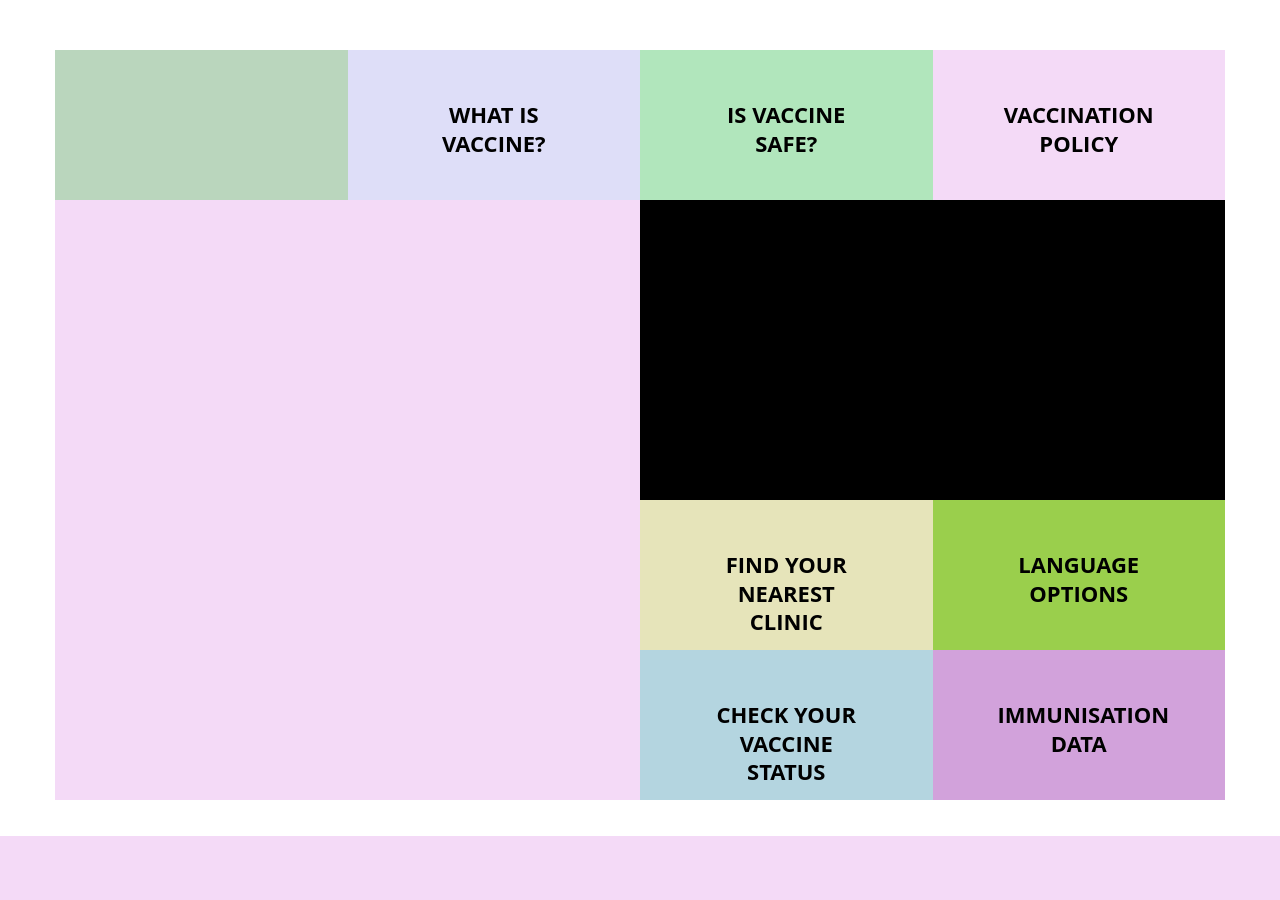
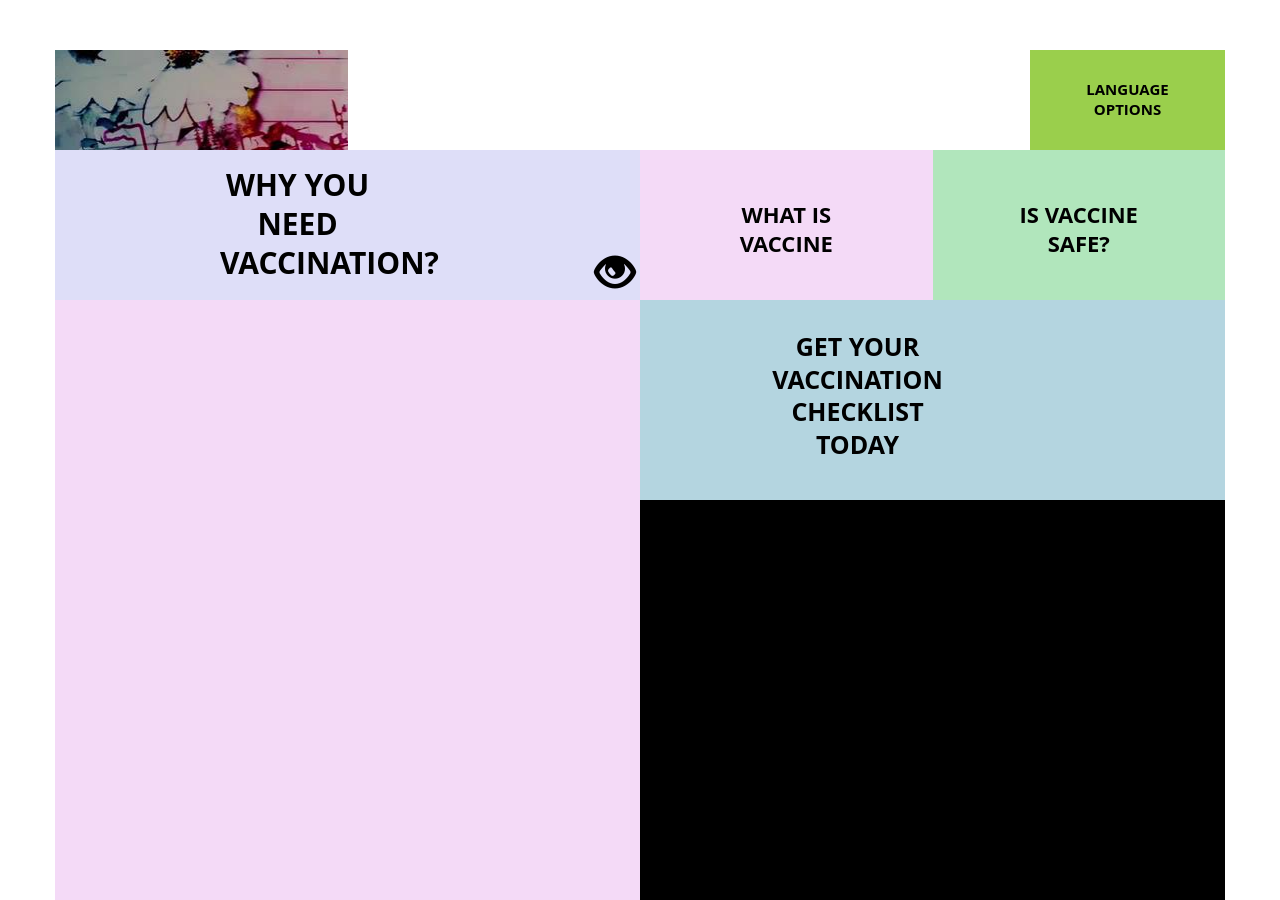
Before and after one commit to hshi0036/immunity, a Django app: page / in a window 1280 px wide. Before the commit the page ends 836 px from the top, so only its background shows below. Run offline with Django 3.2, Linux system fonts and the light colour scheme; some libraries are stand-ins or nearby versions.

Commit message:
update index

```diff
--- a/immunity/immunity/settings.py
+++ b/immunity/immunity/settings.py
@@ -121,3 +121,7 @@ USE_TZ = True
 # https://docs.djangoproject.com/en/1.11/howto/static-files/
 
 STATIC_URL = '/static/'
+
+STATICFILES_DIRS=(
+    os.path.join(BASE_DIR,'static'),
+)
--- a/immunity/templates/index.html
+++ b/immunity/templates/index.html
@@ -53,6 +53,20 @@
 		text-transform:uppercase;
 		font-size:18px;
 	}
+	.card {
+		opacity: 1;
+		user-select:none;
+		-moz-user-select:none; /* Firefox私有属性 */
+	    -webkit-user-select:none; /* WebKit内核私有属性 */
+	    -ms-user-select:none; /* IE私有属性(IE10及以后) */
+	    -khtml-user-select:none; /* KHTML内核私有属性 */
+	    -o-user-select:none; /* Opera私有属性 */
+	    user-select:none; /* CSS3属性 */
+	}
+	.card:hover{
+		cursor: pointer;
+
+	}
 
     </style>
 
@@ -63,30 +77,49 @@
 
 
 	<div class="container">
-	   	<div class="row">
-	      	<div class="col-md-3 col-sm-6"
+		<div class="row">
+			<div class="col-md-3 col-sm-6 card"
 	         	style="background-color: #bad6bd;box-shadow:
-	         	inset 1px -1px 1px #444, inset -1px 1px 1px #444; height: 150px">
+	         	inset 1px -1px 1px #444, inset -1px 1px 1px #444; height: 100px;background-image:url(static/test.jpg);
+                    background-repeat:none;">
 
 	      	</div>
-	      	<div class="col-md-3 col-sm-6 card"
+	      	<div class="col-md-7 col-sm-6 card"
+	         	style="background-color: white;box-shadow:
+	         	inset 1px -1px 1px #444, inset -1px 1px 1px #444; height: 100px;">
+
+	      	</div>
+	      	<div class="col-md-2 col-sm-3 card"
+	         	style="background-color: #9acf4c;box-shadow:
+	         	inset 1px -1px 1px #444, inset -1px 1px 1px #444; height: 100px">
+	         	<p style="font-size: 15px; padding:30px;">language options</p>
+	      	</div>
+
+		</div>
+	   	<div class="row">
+
+	      	<div class="col-md-6 col-sm-6 card"
 	         	style="background-color: #dedef8;box-shadow:
 	         	inset 1px -1px 1px #444, inset -1px 1px 1px #444; height: 150px;">
-	         	<p>what is vaccine?</p>
+	         	<p  style="font-size:30px; padding-top: 15px; padding-left: 150px; padding-right: 250px">why you need vaccination?</p>
+	         	<div style="position: absolute; bottom: 5px; right: 5px">
+  					<i class="glyphicon glyphicon-eye-open" style="color: black; font-size: 40px"></i>
+  				</div>
 	      	</div>
-	      	<div class="col-md-3 col-sm-6"
+	      	<div class="col-md-3 col-sm-6 card"
+	         	style="background-color: #f4daf7;box-shadow:
+	         	inset 1px -1px 1px #444, inset -1px 1px 1px #444; height: 150px">
+	         	<p>what is vaccine</p>
+	      	</div>
+	      	<div class="col-md-3 col-sm-6 card"
 	         	style="background-color: #b1e6bc;box-shadow:
 	         	inset 1px -1px 1px #444, inset -1px 1px 1px #444; height: 150px">
 	         	<p>is vaccine safe?</p>
 
 	      	</div>
-	      	<div class="col-md-3 col-sm-6"
-	         	style="background-color: #f4daf7;box-shadow:
-	         	inset 1px -1px 1px #444, inset -1px 1px 1px #444; height: 150px">
-	         	<p>vaccination policy</p>
-	      	</div>
 
-	      	<div class="col-md-6 col-sm-6"
+
+	      	<div class="col-md-6 col-sm-6 card"
 	         	style="background-color: #f4daf7;box-shadow:
 	         	inset 1px -1px 1px #444, inset -1px 1px 1px #444; height: 600px">
 
@@ -95,31 +128,18 @@
 	         	style="background-color: #dedef8;box-shadow:
 	         	inset 1px -1px 1px #444, inset -1px 1px 1px #444; height: 600px">
 	         	<div class="row">
-	         		<div class="col-md-12 col-sm-12"
+	         		<div class="col-md-12 col-sm-6 card"
+			         	style="background-color: #b4d5e0;box-shadow:
+			         	inset 1px -1px 1px #444, inset -1px 1px 1px #444; height: 200px">
+			         	<p style="font-size:25px;padding-top: 30px; padding-left: 100px; padding-right: 250px">get your vaccination checklist today</p>
+			      	</div>
+	         		<div class="col-md-12 col-sm-12 card"
 			         	style="background-color: black;box-shadow:
-			         	inset 1px -1px 1px #444, inset -1px 1px 1px #444; height: 300px">
+			         	inset 1px -1px 1px #444, inset -1px 1px 1px #444; height: 400px">
 
 			      	</div>
-	         		<div class="col-md-6 col-sm-6"
-			         	style="background-color: #e6e4ba;box-shadow:
-			         	inset 1px -1px 1px #444, inset -1px 1px 1px #444; height: 150px">
-			         	<p>find your nearest clinic</p>
-			      	</div>
-			      	<div class="col-md-6 col-sm-6"
-			         	style="background-color: #9acf4c;box-shadow:
-			         	inset 1px -1px 1px #444, inset -1px 1px 1px #444; height: 150px">
-			         	<p>language options</p>
-			      	</div>
-			      	<div class="col-md-6 col-sm-6"
-			         	style="background-color: #b4d5e0;box-shadow:
-			         	inset 1px -1px 1px #444, inset -1px 1px 1px #444; height: 150px">
-			         	<p>check your vaccine status</p>
-			      	</div>
-			      	<div class="col-md-6 col-sm-6"
-			         	style="background-color: #d2a2db;box-shadow:
-			         	inset 1px -1px 1px #444, inset -1px 1px 1px #444; height: 150px">
-			         	<p>immunisation data</p>
-			      	</div>
+
+
 	         	</div>
 	      	</div>
 
```
Also changed, not shown: immunity/static/test.jpg (added), 1 other file.
